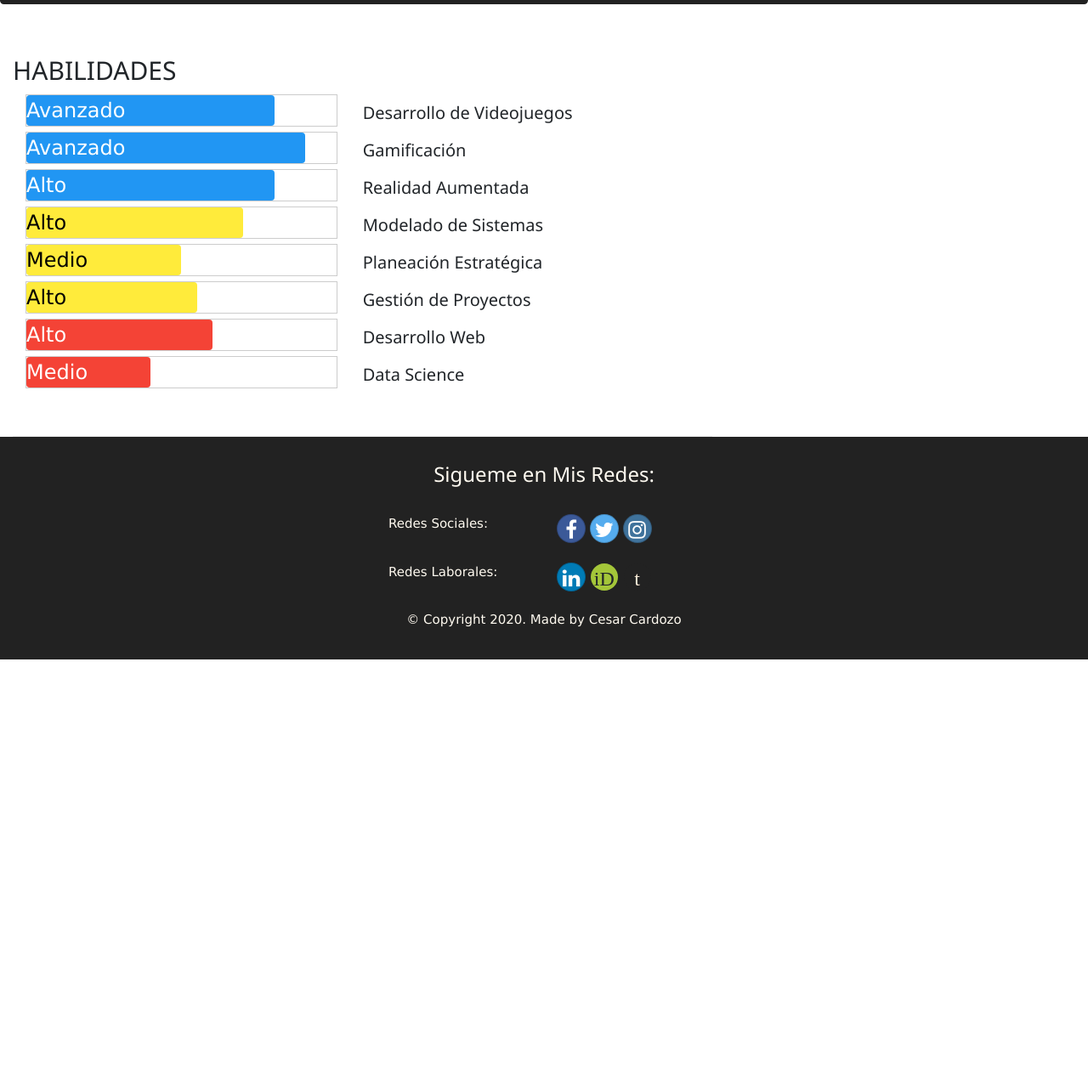
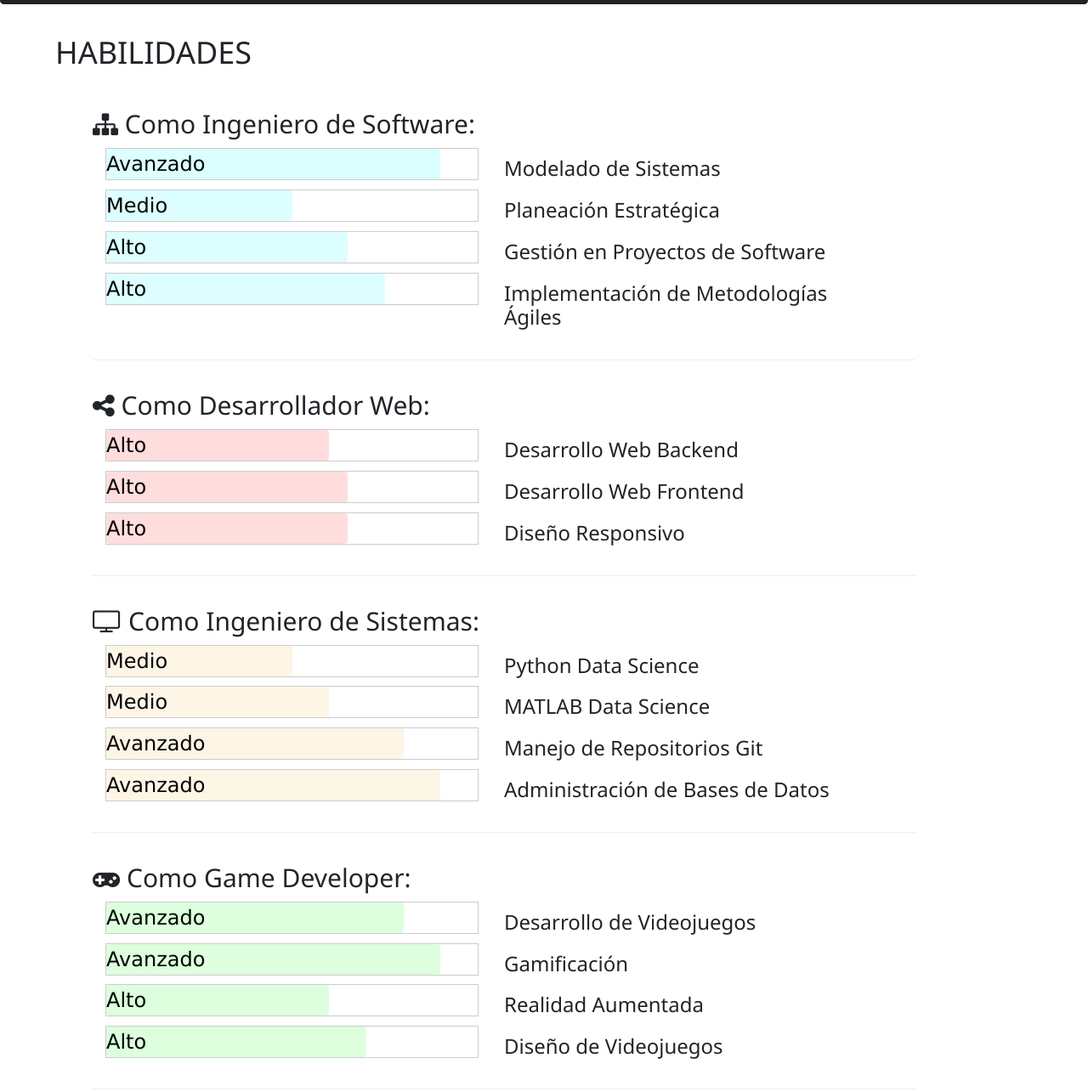
Before and after one commit to IntyKillaRaymi/IntyKillaRaymi.github.io, a website: page skills.html in a window 1280 px wide. Shown: the part 385-1670 px from the top of the page at 85% size. Before the commit the page ends 1161 px from the top, so only its background shows below. Drawn offline with nearby package versions, Linux system fonts and the light colour scheme.

Commit message:
Skills Page Reorded

```diff
--- a/Styles/Style.css
+++ b/Styles/Style.css
@@ -24,7 +24,6 @@ body{
 .nav-item{
     width: 150px;
     font-size: 110%;
-    border: 0 0 0 0 green;
 }
 
 .navbar-dark {
@@ -43,10 +42,10 @@ body{
 }
 
 .row-content{
-    margin: 0px auto;
-    padding: 50px 0px 50px 0px;
+    margin: 0px 8% 0px 4%;
+    padding: 25px 0px 25px 0px;
     border-bottom: 1px ridge;
-    min-height: 400px;
+    min-height: 120%;
 }
 
 .footer{
@@ -60,7 +59,7 @@ body{
     padding: 20px 30px 20px 30px;
     margin: 0px auto;
 
-    font-size: 170%;
+    font-size: 150%;
 
     background: #222222;
     color: floralwhite;
@@ -68,6 +67,7 @@ body{
 
 .jumbotron h1{
     font-size: 400%;
+    max-width: 90%;
     font-weight: bold;
 }
 
--- a/skills.html
+++ b/skills.html
@@ -9,7 +9,7 @@
 </head>
 <body>
 
-    <nav class="navbar navbar-dark navbar-expand-sm fixed-top">
+    <nav class="navbar navbar-dark navbar-expand-md fixed-top">
         <button class="navbar-toggler" type="button" data-toggle="collapse" data-target="#Navbar">
              <span class="navbar-toggler-icon"></span>
          </button>
@@ -36,92 +36,189 @@
             </div>
         </div>
     </header>
-    <div class="col-sm-6 col-md-8 col-xs-12">
+
+    <div class="col-12">
 
         <div class="row row-content">
-            <h2 class="row col-12">HABILIDADES</h2>
+            <h1 class="row col-12">HABILIDADES</h1>
+
+            <div class="row row-content">
+                <h2><i class="fa fa-sitemap"></i> Como Ingeniero de Software: </h2>
                 <div class="row aling-items-center col-12">
                     <div class="col-12 col-sm-4 order-sm-last col-md-6">
-                    <h4>Desarrollo de Videojuegos</h4>
+                        <h3>Modelado de Sistemas</h3>
                     </div>
                     <div class="col col-sm order-sm-first col-md">
                         <div class="w3-border w3-xlarge">
-                        <div class="w3-blue w3-round" style="width:80%">Avanzado</div>
+                            <div class="w3-pale-blue w3-round" style="width:90%">Avanzado</div>
                         </div>
                     </div>
                 </div>
                 <div class="row aling-items-center col-12">
                     <div class="col-12 col-sm-4 order-sm-last col-md-6">
-                    <h4>Gamificación</h4>
+                        <h3>Planeación Estratégica</h3>
                     </div>
                     <div class="col col-sm order-sm-first col-md">
                         <div class="w3-border w3-xlarge">
-                        <div class="w3-blue w3-round" style="width:90%">Avanzado</div>
+                            <div class="w3-pale-blue w3-round" style="width:50%">Medio</div>
                         </div>
                     </div>
                 </div>
                 <div class="row aling-items-center col-12">
                     <div class="col-12 col-sm-4 order-sm-last col-md-6">
-                    <h4>Realidad Aumentada</h4>
+                        <h3>Gestión en Proyectos de Software</h3>
                     </div>
                     <div class="col col-sm order-sm-first col-md">
                         <div class="w3-border w3-xlarge">
-                        <div class="w3-blue w3-round" style="width:80%">Alto</div>
+                            <div class="w3-pale-blue w3-round" style="width:65%">Alto</div>
                         </div>
                     </div>
                 </div>
                 <div class="row aling-items-center col-12">
                     <div class="col-12 col-sm-4 order-sm-last col-md-6">
-                    <h4>Modelado de Sistemas</h4>
+                        <h3>Implementación de Metodologías Ágiles</h3>
                     </div>
                     <div class="col col-sm order-sm-first col-md">
                         <div class="w3-border w3-xlarge">
-                        <div class="w3-yellow w3-round" style="width:70%">Alto</div>
+                            <div class="w3-pale-blue w3-round" style="width:75%">Alto</div>
+                        </div>
+                    </div>
+                </div>
+            </div>
+
+            <div class="row row-content">
+                <h2><i class="fa fa-share-alt"></i> Como Desarrollador Web: </h2>
+
+                <div class="row aling-items-center col-12">
+                    <div class="col-12 col-sm-4 order-sm-last col-md-6">
+                        <h3>Desarrollo Web Backend</h3>
+                    </div>
+                    <div class="col col-sm order-sm-first col-md">
+                        <div class="w3-border w3-xlarge">
+                            <div class="w3-pale-red w3-round" style="width:60%">Alto</div>
+                        </div>
+                    </div>
+                </div>
+
+                <div class="row aling-items-center col-12">
+                    <div class="col-12 col-sm-4 order-sm-last col-md-6">
+                        <h3>Desarrollo Web Frontend</h3>
+                    </div>
+                    <div class="col col-sm order-sm-first col-md">
+                        <div class="w3-border w3-xlarge">
+                            <div class="w3-pale-red w3-round" style="width:65%">Alto</div>
+                        </div>
+                    </div>
+                </div>
+
+                <div class="row aling-items-center col-12">
+                    <div class="col-12 col-sm-4 order-sm-last col-md-6">
+                        <h3>Diseño Responsivo</h3>
+                    </div>
+                    <div class="col col-sm order-sm-first col-md">
+                        <div class="w3-border w3-xlarge">
+                            <div class="w3-pale-red w3-round" style="width:65%">Alto</div>
+                        </div>
+                    </div>
+                </div>
+            </div>
+
+            <div class="row row-content">
+                <h2><i class="fa fa-tv"></i> Como Ingeniero de Sistemas: </h2>
+
+                <div class="row aling-items-center col-12">
+                    <div class="col-12 col-sm-4 order-sm-last col-md-6">
+                        <h3>Python Data Science</h3>
+                    </div>
+                    <div class="col col-sm order-sm-first col-md">
+                        <div class="w3-border w3-xlarge">
+                            <div class="w3-sand w3-round" style="width:50%">Medio</div>
+                        </div>
+                    </div>
+                </div>
+
+                <div class="row aling-items-center col-12">
+                    <div class="col-12 col-sm-4 order-sm-last col-md-6">
+                        <h3>MATLAB Data Science</h3>
+                    </div>
+                    <div class="col col-sm order-sm-first col-md">
+                        <div class="w3-border w3-xlarge">
+                            <div class="w3-sand w3-round" style="width:60%">Medio</div>
+                        </div>
+                    </div>
+                </div>
+
+                <div class="row aling-items-center col-12">
+                    <div class="col-12 col-sm-4 order-sm-last col-md-6">
+                        <h3>Manejo de Repositorios Git</h3>
+                    </div>
+                    <div class="col col-sm order-sm-first col-md">
+                        <div class="w3-border w3-xlarge">
+                            <div class="w3-sand w3-round" style="width:80%">Avanzado</div>
+                        </div>
+                    </div>
+                </div>
+
+                <div class="row aling-items-center col-12">
+                    <div class="col-12 col-sm-4 order-sm-last col-md-6">
+                        <h3>Administración de Bases de Datos</h3>
+                    </div>
+                    <div class="col col-sm order-sm-first col-md">
+                        <div class="w3-border w3-xlarge">
+                            <div class="w3-sand w3-round" style="width:90%">Avanzado</div>
+                        </div>
+                    </div>
+                </div>
+            </div>
+
+            <div class="row row-content">
+                <h2><i class="fa fa-gamepad"></i> Como Game Developer: </h2>
+                <div class="row aling-items-center col-12">
+                    <div class="col-12 col-sm-4 order-sm-last col-md-6">
+                        <h3>Desarrollo de Videojuegos</h3>
+                    </div>
+                    <div class="col col-sm order-sm-first col-md">
+                        <div class="w3-border w3-xlarge">
+                            <div class="w3-pale-green w3-round" style="width:80%">Avanzado</div>
                         </div>
                     </div>
                 </div>
                 <div class="row aling-items-center col-12">
                     <div class="col-12 col-sm-4 order-sm-last col-md-6">
-                    <h4>Planeación Estratégica</h4>
+                        <h3>Gamificación</h3>
                     </div>
                     <div class="col col-sm order-sm-first col-md">
                         <div class="w3-border w3-xlarge">
-                        <div class="w3-yellow w3-round" style="width:50%">Medio</div>
+                            <div class="w3-pale-green w3-round" style="width:90%">Avanzado</div>
                         </div>
                     </div>
                 </div>
                 <div class="row aling-items-center col-12">
                     <div class="col-12 col-sm-4 order-sm-last col-md-6">
-                    <h4>Gestión de Proyectos</h4>
+                        <h3>Realidad Aumentada</h3>
                     </div>
                     <div class="col col-sm order-sm-first col-md">
                         <div class="w3-border w3-xlarge">
-                        <div class="w3-yellow w3-round" style="width:55%">Alto</div>
+                            <div class="w3-pale-green w3-round" style="width:60%">Alto</div>
                         </div>
                     </div>
                 </div>
                 <div class="row aling-items-center col-12">
                     <div class="col-12 col-sm-4 order-sm-last col-md-6">
-                    <h4>Desarrollo Web</h4>
+                        <h3>Diseño de Videojuegos</h3>
                     </div>
                     <div class="col col-sm order-sm-first col-md">
                         <div class="w3-border w3-xlarge">
-                        <div class="w3-red w3-round" style="width:60%">Alto</div>
-                    </div>
-                </div>
-            </div>
-            <div class="row aling-items-center col-12">
-                <div class="col-12 col-sm-4 order-sm-last col-md-6">
-                    <h4>Data Science</h4>
-                </div>
-                <div class="col col-sm order-sm-first col-md">
-                    <div class="w3-border w3-xlarge">
-                        <div class="w3-red w3-round" style="width:40%">Medio</div>
+                            <div class="w3-pale-green w3-round" style="width:70%">Alto</div>
                         </div>
                     </div>
                 </div>
             </div>
+
         </div>
+    </div>
+
+
     <footer class="footer">
             <div class="container">
                 <div class="row justify-content-center">
```
Also changed, not shown: index.html (+1 -1 lines). Lines whose indentation alone changed are shown as unchanged.
